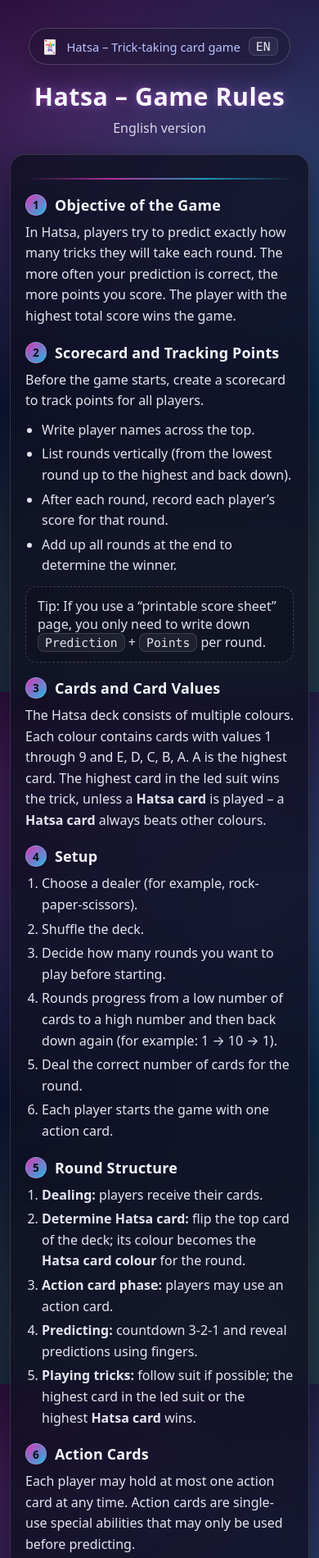
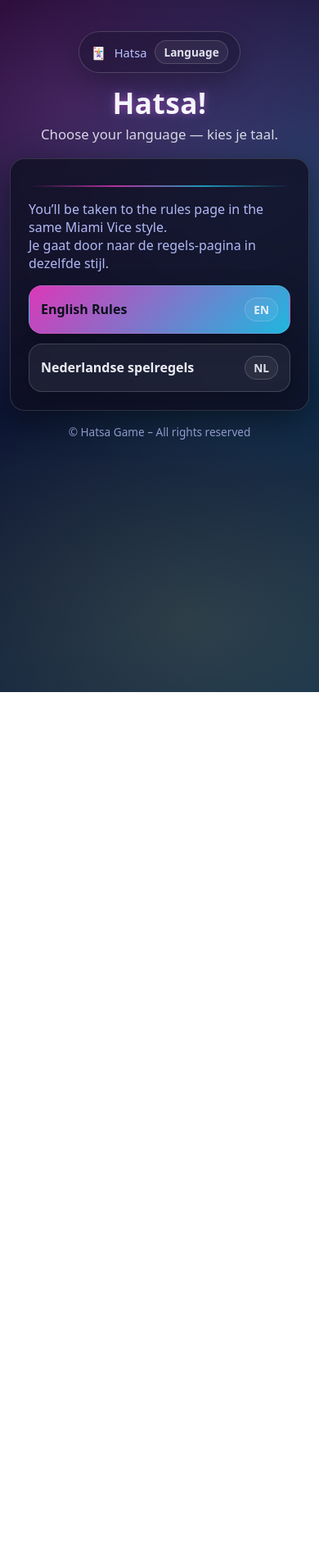
Before and after one commit to Hatsa026/Website, a plain HTML site: page index.html in a window 390 px wide. Shown: the top 1900 px of the page at 82% size. After the commit the page ends 844 px from the top, so only its background shows below. Drawn offline with Linux system fonts and the light colour scheme.

Commit message:
index.html

```diff
--- a/index.html
+++ b/index.html
@@ -3,32 +3,28 @@
 <head>
   <meta charset="UTF-8" />
   <meta name="viewport" content="width=device-width, initial-scale=1" />
-  <title>Hatsa – Rules (English)</title>
+  <title>Hatsa – Choose your language</title>
 
   <style>
     :root{
       --bg1:#0b0624;
       --bg2:#0c2a4a;
-      --neon1:#ff3fd1;   /* pink */
-      --neon2:#23d5ff;   /* cyan */
-      --neon3:#ffe86b;   /* yellow */
+      --neon1:#ff3fd1;
+      --neon2:#23d5ff;
+      --neon3:#ffe86b;
       --card:#0f1022cc;
-      --card2:#0f1022f2;
       --text:#f5f7ff;
       --muted:#b9c2ff;
-      --line:rgba(255,255,255,0.14);
       --shadow: 0 12px 40px rgba(0,0,0,0.45);
       --radius: 18px;
     }
-
     *{ box-sizing:border-box; }
     html, body{ height:100%; }
-
     body{
       margin:0;
-      padding: 24px 12px 40px;
+      padding: 28px 12px 50px;
       color:var(--text);
-      font-family: system-ui, -apple-system, BlinkMacSystemFont, "Segoe UI", sans-serif;
+      font-family: system-ui, -apple-system, Segoe UI, Roboto, sans-serif;
       background:
         radial-gradient(1200px 700px at 20% 15%, rgba(255,63,209,0.22), transparent 55%),
         radial-gradient(900px 600px at 85% 30%, rgba(35,213,255,0.22), transparent 55%),
@@ -36,13 +32,8 @@
         linear-gradient(135deg, var(--bg1), var(--bg2));
       overflow-x:hidden;
     }
-
-    /* Retro grid overlay */
     .grid{
-      position:fixed;
-      inset:0;
-      pointer-events:none;
-      opacity:0.18;
+      position:fixed; inset:0; pointer-events:none; opacity:0.18;
       background-image:
         linear-gradient(to right, rgba(255,255,255,0.07) 1px, transparent 1px),
         linear-gradient(to bottom, rgba(255,255,255,0.07) 1px, transparent 1px);
@@ -50,24 +41,10 @@
       mask-image: radial-gradient(circle at 50% 20%, rgba(0,0,0,1), rgba(0,0,0,0.15) 55%, rgba(0,0,0,0));
       z-index:0;
     }
-
-    .wrapper{
-      position:relative;
-      z-index:1;
-      max-width: 860px;
-      margin: 0 auto;
-    }
-
-    header{
-      text-align:center;
-      margin-bottom: 18px;
-      padding-top: 10px;
-    }
-
+    .wrapper{ position:relative; z-index:1; max-width: 860px; margin: 0 auto; }
+    header{ text-align:center; padding-top: 10px; margin-bottom: 18px; }
     .tagline{
-      display:inline-flex;
-      align-items:center;
-      gap:10px;
+      display:inline-flex; align-items:center; gap:10px;
       padding:10px 14px;
       border:1px solid rgba(255,255,255,0.18);
       border-radius:999px;
@@ -77,24 +54,19 @@
       font-size: 0.92rem;
       color: var(--muted);
     }
-
-    .tagline .emoji{ font-size: 1.05rem; }
-
-    header h1{
-      margin: 18px 0 6px;
-      font-size: clamp(1.9rem, 4vw, 2.6rem);
+    h1{
+      margin: 18px 0 8px;
+      font-size: clamp(2.2rem, 5vw, 3.6rem);
+      line-height:1.05;
       letter-spacing: 0.5px;
-      text-shadow:
-        0 0 10px rgba(255,63,209,0.45),
-        0 0 18px rgba(35,213,255,0.25);
+      text-shadow: 0 0 10px rgba(255,63,209,0.45), 0 0 18px rgba(35,213,255,0.25);
     }
-
-    header p{
-      margin:0;
+    .subtitle{
+      margin: 0 auto;
+      max-width: 760px;
       color: rgba(245,247,255,0.85);
-      font-size: 1rem;
+      font-size: 1.05rem;
     }
-
     .card{
       background: var(--card);
       border: 1px solid rgba(255,255,255,0.14);
@@ -103,112 +75,55 @@
       box-shadow: var(--shadow);
       backdrop-filter: blur(10px);
     }
-
     .neonline{
-      height: 2px;
-      width: 100%;
-      border-radius: 999px;
+      height: 2px; width: 100%; border-radius: 999px;
       background: linear-gradient(90deg, transparent, rgba(255,63,209,0.9), rgba(35,213,255,0.9), transparent);
-      opacity:0.75;
-      margin: 10px 0 16px;
+      opacity:0.75; margin: 10px 0 16px;
     }
-
-    h2{
-      font-size: 1.12rem;
-      margin: 18px 0 8px;
+    .choices{
+      display:grid;
+      grid-template-columns: 1fr 1fr;
+      gap: 12px;
+      margin-top: 10px;
+    }
+    @media (max-width: 640px){ .choices{ grid-template-columns: 1fr; } }
+    .btn{
       display:flex;
       align-items:center;
+      justify-content:space-between;
       gap:10px;
-      letter-spacing: 0.2px;
+      text-decoration:none;
+      padding: 14px 14px;
+      border-radius: 16px;
+      border: 1px solid rgba(255,255,255,0.16);
+      background: rgba(255,255,255,0.06);
+      color: rgba(245,247,255,0.95);
+      font-weight: 900;
+      box-shadow: 0 10px 28px rgba(0,0,0,0.25);
     }
-
-    .section-number{
-      display:inline-flex;
-      align-items:center;
-      justify-content:center;
-      width: 26px;
-      height: 26px;
-      border-radius: 999px;
-      border: 1px solid rgba(255,255,255,0.18);
+    .btn.primary{
       background: linear-gradient(135deg, rgba(255,63,209,0.85), rgba(35,213,255,0.85));
       color: #071018;
-      font-weight: 900;
-      font-size: 0.85rem;
-      box-shadow: 0 10px 28px rgba(0,0,0,0.25);
-      flex: 0 0 auto;
+      border-color: rgba(255,255,255,0.10);
     }
-
-    p{
-      font-size: 1rem;
-      line-height: 1.6;
-      margin: 6px 0 10px;
-      color: rgba(245,247,255,0.92);
-    }
-
-    ul, ol{
-      margin: 6px 0 12px;
-      padding-left: 20px;
-      line-height: 1.6;
-      color: rgba(245,247,255,0.92);
-    }
-    li + li{ margin-top: 4px; }
-
-    .callout{
-      border-radius: 14px;
-      padding: 12px 14px;
-      border: 1px dashed rgba(255,255,255,0.18);
-      background: rgba(0,0,0,0.16);
-      color: rgba(245,247,255,0.9);
-      margin: 12px 0 4px;
-    }
-
-    .kbd{
-      font-family: ui-monospace, SFMono-Regular, Menlo, Monaco, Consolas, "Liberation Mono", monospace;
-      padding: 2px 8px;
-      border-radius: 8px;
-      border: 1px solid rgba(255,255,255,0.14);
-      background: rgba(255,255,255,0.06);
-      color: rgba(245,247,255,0.92);
-      font-size: 0.92rem;
-      display:inline-block;
-    }
-
-    .nav{
-      margin-top: 18px;
-      display:flex;
-      justify-content: space-between;
-      align-items:center;
-      gap: 10px;
-      flex-wrap:wrap;
-      color: rgba(185,194,255,0.9);
-      font-size: 0.95rem;
-    }
-
-    .nav a{
-      text-decoration:none;
-      color: rgba(245,247,255,0.92);
-      padding: 9px 12px;
+    .btn:hover{ background: rgba(255,255,255,0.10); }
+    .btn.primary:hover{ filter: brightness(1.05); }
+    .badge{
+      display:inline-flex;
+      padding: 4px 10px;
       border-radius: 999px;
       border: 1px solid rgba(255,255,255,0.16);
       background: rgba(255,255,255,0.06);
-      display:inline-flex;
-      align-items:center;
-      gap:8px;
-      font-weight: 700;
+      color: rgba(245,247,255,0.9);
+      font-size: 0.85rem;
+      font-weight: 800;
     }
-    .nav a:hover{
-      background: rgba(255,255,255,0.10);
-    }
-
+    .muted{ color: rgba(185,194,255,0.95); }
     footer{
       text-align:center;
       margin-top: 16px;
       font-size: 0.85rem;
       color: rgba(185,194,255,0.85);
-    }
-
-    @media (max-width: 600px){
-      .card{ padding: 18px; }
     }
   </style>
 </head>
@@ -218,136 +133,28 @@
 
   <div class="wrapper">
     <header>
-      <div class="tagline">
-        <span class="emoji">🃏</span>
-        <span>Hatsa – Trick-taking card game</span>
-        <span class="kbd">EN</span>
-      </div>
-
-      <h1>Hatsa – Game Rules</h1>
-      <p>English version</p>
+      <div class="tagline">🃏 <span>Hatsa</span> <span class="badge">Language</span></div>
+      <h1>Hatsa!</h1>
+      <p class="subtitle">Choose your language — kies je taal.</p>
     </header>
 
     <main class="card">
       <div class="neonline"></div>
-
-      <h2><span class="section-number">1</span>Objective of the Game</h2>
-      <p>
-        In Hatsa, players try to predict exactly how many tricks they will take each round.
-        The more often your prediction is correct, the more points you score.
-        The player with the highest total score wins the game.
+      <p class="muted">
+        You’ll be taken to the rules page in the same Miami Vice style.
+        <br/>Je gaat door naar de regels-pagina in dezelfde stijl.
       </p>
 
-      <!-- MOVED: Scorecard section is now #2 -->
-      <h2><span class="section-number">2</span>Scorecard and Tracking Points</h2>
-      <p>Before the game starts, create a scorecard to track points for all players.</p>
-      <ul>
-        <li>Write player names across the top.</li>
-        <li>List rounds vertically (from the lowest round up to the highest and back down).</li>
-        <li>After each round, record each player’s score for that round.</li>
-        <li>Add up all rounds at the end to determine the winner.</li>
-      </ul>
-      <div class="callout">
-        Tip: If you use a “printable score sheet” page, you only need to write down
-        <span class="kbd">Prediction</span> + <span class="kbd">Points</span> per round.
-      </div>
+      <div class="choices">
+        <a class="btn primary" href="rules_en.html">
+          <span>English Rules</span>
+          <span class="badge">EN</span>
+        </a>
 
-      <h2><span class="section-number">3</span>Cards and Card Values</h2>
-      <p>
-        The Hatsa deck consists of multiple colours. Each colour contains cards with values
-        1 through 9 and E, D, C, B, A. A is the highest card.
-        The highest card in the led suit wins the trick, unless a <strong>Hatsa card</strong> is played –
-        a <strong>Hatsa card</strong> always beats other colours.
-      </p>
-
-      <h2><span class="section-number">4</span>Setup</h2>
-      <ol>
-        <li>Choose a dealer (for example, rock-paper-scissors).</li>
-        <li>Shuffle the deck.</li>
-        <li>Decide how many rounds you want to play before starting.</li>
-        <li>
-          Rounds progress from a low number of cards to a high number and then back down again
-          (for example: 1 → 10 → 1).
-        </li>
-        <li>Deal the correct number of cards for the round.</li>
-        <li>Each player starts the game with one action card.</li>
-      </ol>
-
-      <h2><span class="section-number">5</span>Round Structure</h2>
-      <ol>
-        <li><strong>Dealing:</strong> players receive their cards.</li>
-        <li>
-          <strong>Determine Hatsa card:</strong> flip the top card of the deck; its colour becomes the
-          <strong>Hatsa card colour</strong> for the round.
-        </li>
-        <li><strong>Action card phase:</strong> players may use an action card.</li>
-        <li><strong>Predicting:</strong> countdown 3-2-1 and reveal predictions using fingers.</li>
-        <li>
-          <strong>Playing tricks:</strong> follow suit if possible; the highest card in the led suit or the highest
-          <strong>Hatsa card</strong> wins.
-        </li>
-      </ol>
-
-      <h2><span class="section-number">6</span>Action Cards</h2>
-      <p>
-        Each player may hold at most one action card at any time.
-        Action cards are single-use special abilities that may only be used before predicting.
-      </p>
-
-      <p>
-        You start the game with one action card. When you reach the highest round number
-        (for example 10 in a 1–10–1 game), each player receives a new action card.
-      </p>
-
-      <p>
-        If you are holding an action card, you must use it before the next action card is handed out.
-        Unused action cards may not be carried over beyond that point.
-      </p>
-
-      <p>During the action card phase:</p>
-      <ul>
-        <li>The player to the dealer’s left goes first.</li>
-        <li>In clockwise order, players decide whether to use their action card.</li>
-        <li>Using the action card is optional (unless it would otherwise expire).</li>
-        <li>When an action card is used, resolve the effect immediately and remove it from the game.</li>
-      </ul>
-
-      <p>The effect of each action card is written on the card itself.</p>
-
-      <h2><span class="section-number">7</span>How to Predict</h2>
-      <p>
-        Analyse your hand based on high cards, Hatsa cards, and distribution across suits.
-        Decide how many tricks you realistically expect to take and how much risk you want to take.
-      </p>
-
-      <h2><span class="section-number">8</span>Scoring</h2>
-      <p><strong>Correct prediction:</strong></p>
-      <ul>
-        <li>10 points</li>
-        <li>+5 points per trick taken</li>
-      </ul>
-
-      <p><strong>Incorrect prediction:</strong></p>
-      <ul>
-        <li>No bonus</li>
-        <li>-5 points per trick difference</li>
-      </ul>
-
-      <p><strong>Examples:</strong></p>
-      <ul>
-        <li>Predicted 3, took 2 → -5 points</li>
-        <li>Predicted 5, took 2 → -15 points</li>
-      </ul>
-
-      <h2><span class="section-number">9</span>End of the Game</h2>
-      <p>
-        After the final round, all players add up their points.
-        The player with the highest total score wins.
-      </p>
-
-      <div class="nav">
-        <a href="index.html">← Back to language selection</a>
-        <a href="rules_nl.html">NL versie</a>
+        <a class="btn" href="rules_nl.html">
+          <span>Nederlandse spelregels</span>
+          <span class="badge">NL</span>
+        </a>
       </div>
     </main>
 
```
